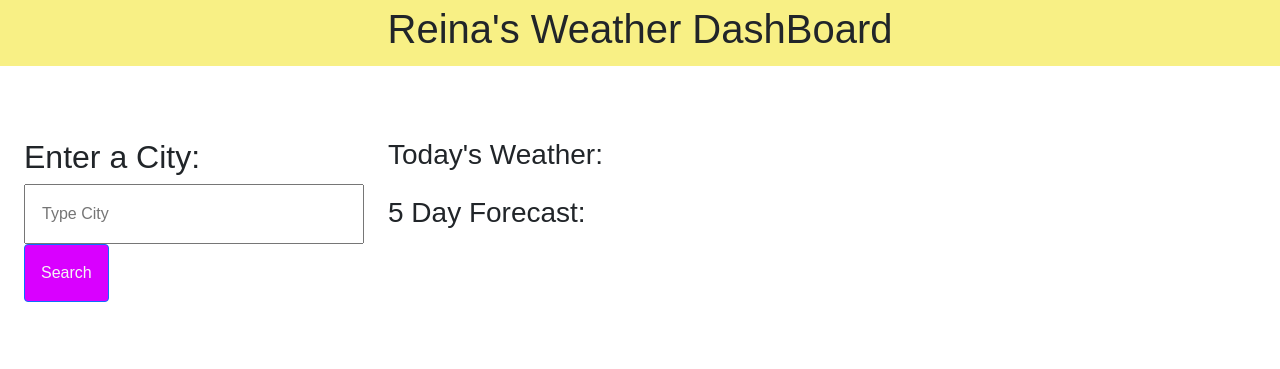
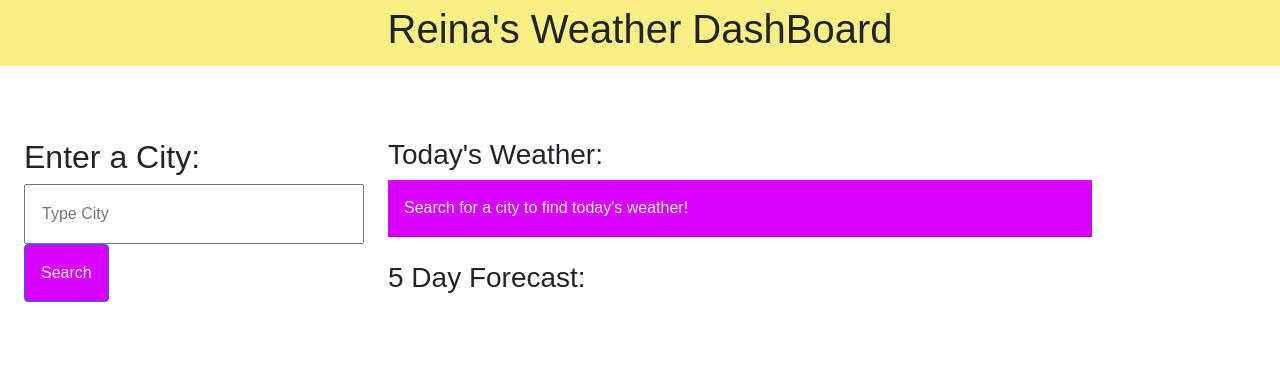
Before and after one commit to Reina2024/Weather-DashBoard, a plain HTML site: page index.html in a window 1280 px wide. Drawn offline with nearby package versions, Linux system fonts and the light colour scheme.

Commit message:
fixed empty heading

```diff
--- a/assets/js/script.js
+++ b/assets/js/script.js
@@ -24,7 +24,7 @@
         response.json().then(function (data) {
 
 
-          // document.querySelector('.currentWeather h3').style.display = 'none';
+          // document.querySelector('.card-header.searchButton') = 'none';
           // document.querySelector('.forecast h3').style.display = 'none';
 
 
--- a/index.html
+++ b/index.html
@@ -37,9 +37,9 @@
         <div class="currentWeather mb-4">
           <h3 class="text-2xl font-bold ">Today's Weather:</h3>
           <!-- <div class="card" style="width: 100%"> -->
-            <!-- <div class="card-header" id="searchButton">  -->
-              <!-- Search for a city to find today's weather! -->
-             <!-- </div> -->
+             <div class="card-header" id="searchButton">
+               Search for a city to find today's weather!
+             </div>
           <div id="currentWeather"></div>
         </div>
 
```
